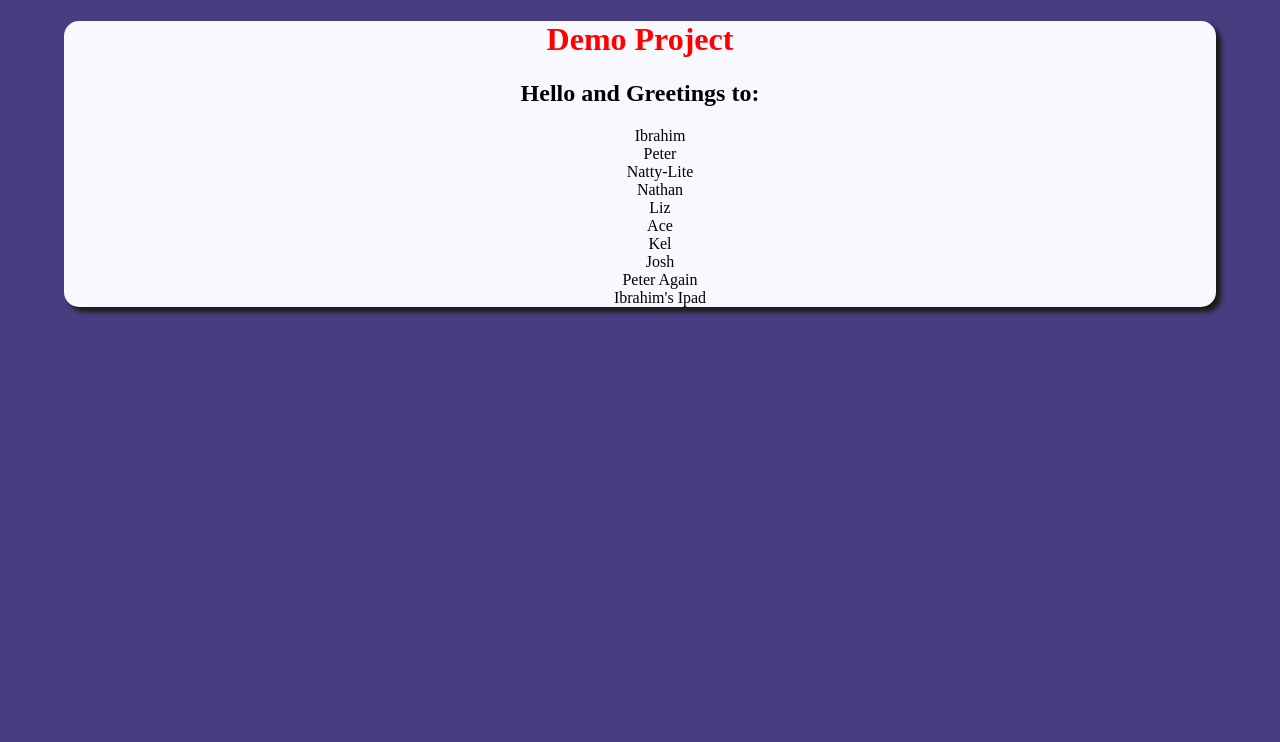
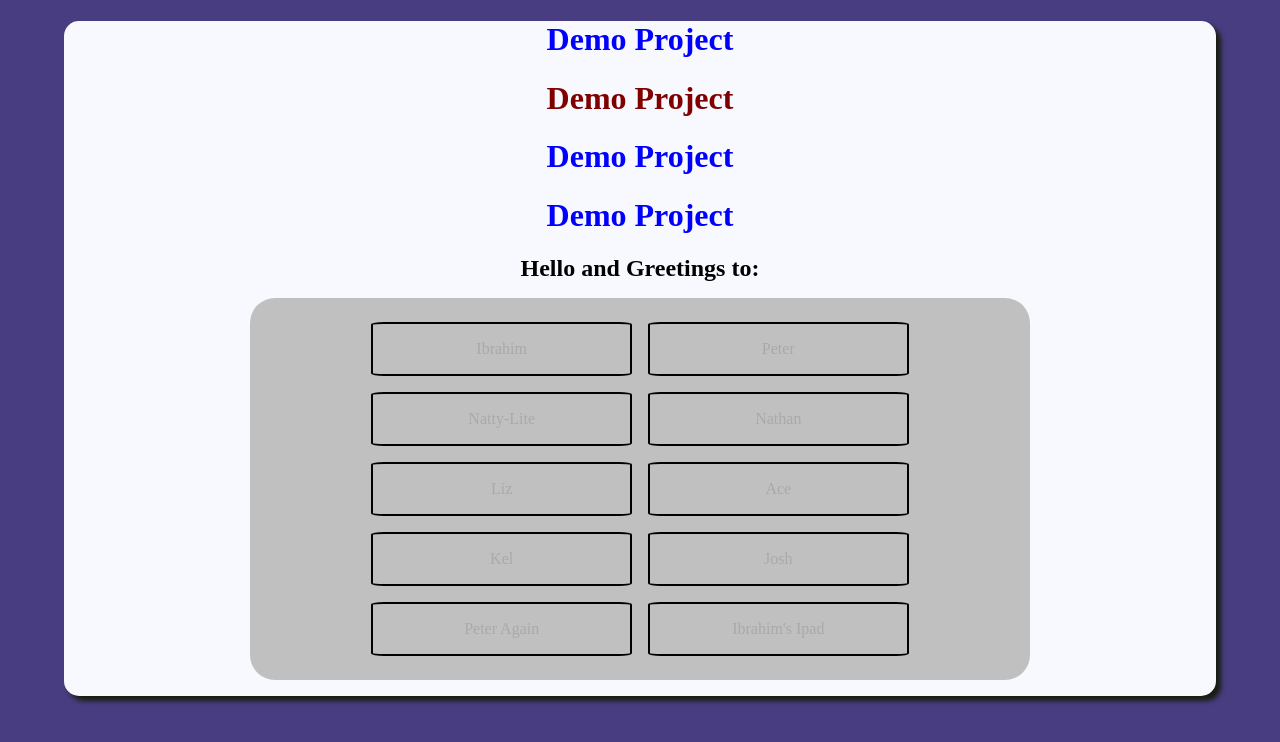
Before and after one commit to NathanHolt/basic-frontend-demo, a plain HTML site: page index.html in a window 1280 px wide. Drawn offline with Linux system fonts and the light colour scheme.

Commit message:
Q&A fri dec 2 - style and flex

```diff
--- a/index.css
+++ b/index.css
@@ -7,6 +7,10 @@ body {
 }
 
 
+h1 {
+    color: red;
+}
+
 #main-page {
     width: 90%;
     background-color: GhostWhite;
@@ -15,16 +19,51 @@ body {
     box-shadow: 5px 5px 5px #181D10;
 }
 
+.head {
+    color: blue;
+}
+
+#real-head {
+    color: maroon;
+}
+
 h2 {
-    width: 70%
+    width: 70%;
     margin: 0 auto;
 }
 
-li {
-    list-style-type: none;
+.list {
+    display: flex;
+    justify-content: center;
+
+}
+
+ul {
+    display: flex;
+    flex-direction: row;
+    justify-content: center;
+    align-items: center;
+    flex-wrap: wrap;
+    height: 50%;
+    color: darkGrey;
+    background: silver;
+    width: 65%;
+    padding: 1rem;
+    border-radius: 25px;
 }
 
 
-h1 {
+
+li {
+    list-style-type: none;
+    margin: .5rem;
+    padding: 1rem;
+    width: 30%;
+    border: 2px solid black;
+    border-radius: 5%;
+}
+
+li:hover {
     color: red;
+    background: rgba(255,0,0,0.3);
 }
--- a/index.html
+++ b/index.html
@@ -13,7 +13,10 @@
 <body>
 
     <div id="main-page">
-        <h1>Demo Project</h1>
+        <h1 class="head">Demo Project</h1>
+        <h1 class="head" id="real-head">Demo Project</h1>
+        <h1 class="head">Demo Project</h1>
+        <h1 class="head">Demo Project</h1>
     </div>
 
 
--- a/index.js
+++ b/index.js
@@ -1,17 +1,3 @@
-
-//data for display
-const list = ["Ibrahim", "Peter", "Natty-Lite", "Nathan", "Liz", "Ace", "Kel", "Josh", "Peter Again", "Ibrahim's Ipad"]
-
-// grabbing the main element
-const main = document.getElementById("main-page")
-
-//creating a new element
-let header = document.createElement("h2")
-header.innerHTML = "Hello and Greetings to:"
-
-//attaching new element to main
-main.appendChild(header)
-
 //way of declaring method
 const addNum = (num1, num2) => {
    return num1 + num2
@@ -22,13 +8,28 @@ function addNum2(num1, num2) {
     return num1 + num2
 }
 
+//data for display
+const list = ["Ibrahim", "Peter", "Natty-Lite", "Nathan", "Liz", "Ace", "Kel", "Josh", "Peter Again", "Ibrahim's Ipad"]
 
-let message = document.createElement("div")
+// grabbing the main element
+const main = document.getElementById("main-page")
+
+//creating a new element
+const header = document.createElement("h2")
+header.innerHTML = "Hello and Greetings to:"
+
+//attaching new element to main
+main.appendChild(header)
+
+const message = document.createElement("div")
+message.className = "list";
+//creating a "Unordered List"
 let names = "<ul>"
 
 for(let i = 0; i < 10; i++) {
+    //adding "List Items" to the "Unordered List"
     names += "<li>" + list[i] + "</li>";
-    console.log(addNum2(i, i))
+//    console.log(addNum2(i, i))
 }
 
 names += "</ul>"
```
